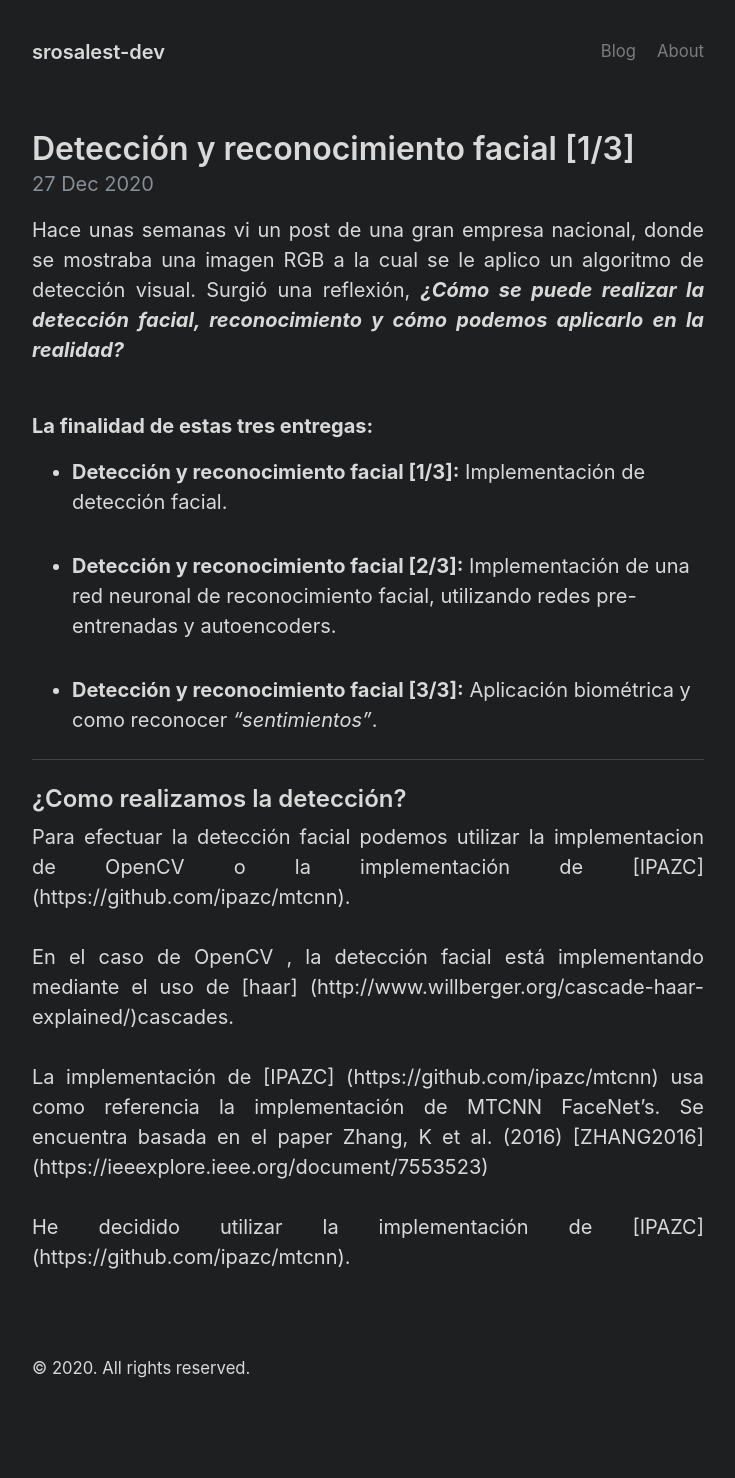
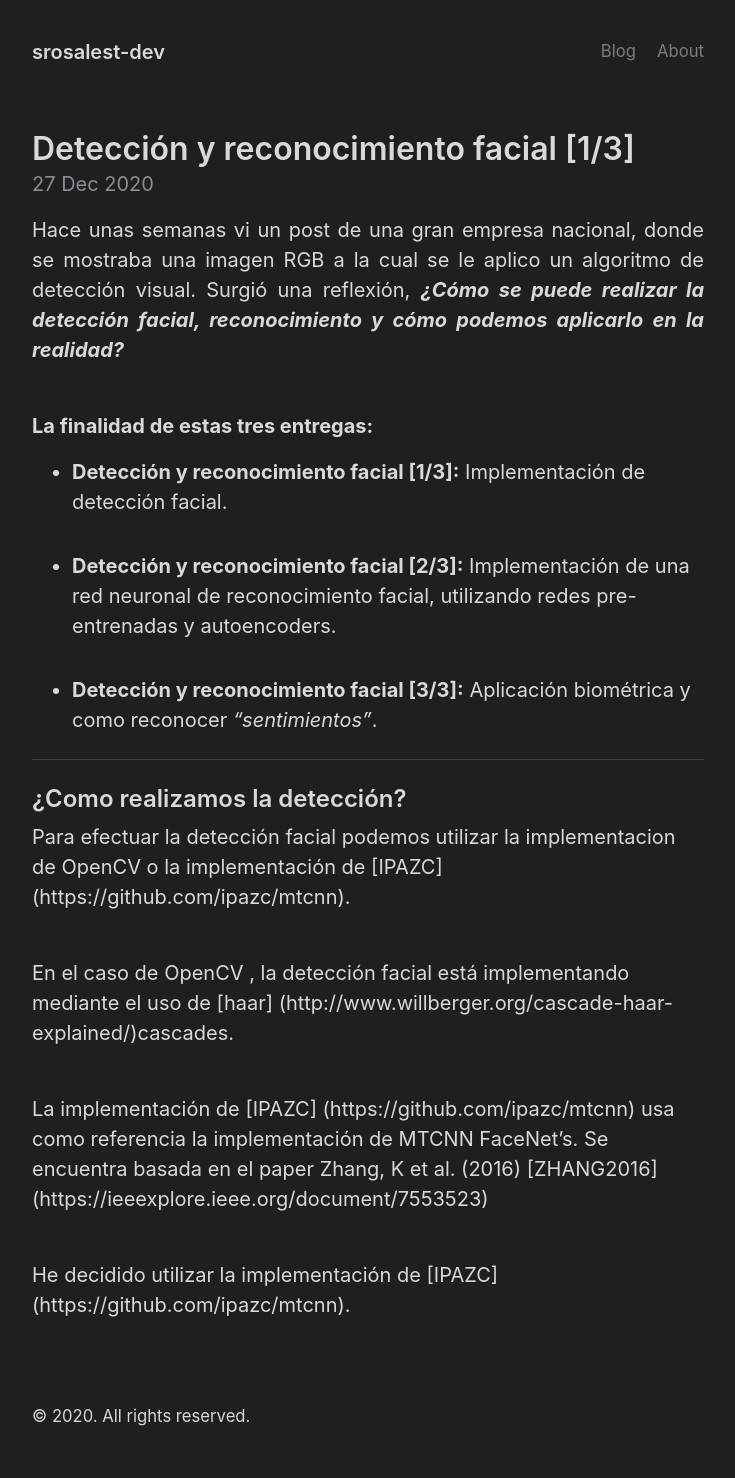
Before and after one commit to srosalest/srosalest.github.io, a Jekyll site: the page built from _posts/2020-12-27-deteccion-y-reconocimiento-facial.md, in a window 1280 px wide. Shown: the whole page, without its empty margins (272-1007 px from the left). Built offline with Jekyll 4.4.1, drawn with Linux system fonts in a browser that asks for light colours; before the commit the page ends 1430 px from its top, so only the background shows below that.

Commit message:
first post

```diff
--- a/_posts/2020-12-27-deteccion-y-reconocimiento-facial.md
+++ b/_posts/2020-12-27-deteccion-y-reconocimiento-facial.md
@@ -22,7 +22,7 @@ autor: Sebastián Rosales
 
 ## ¿Como realizamos la detección?
 
-<p align=justify>
+
 Para efectuar la detección facial podemos utilizar la implementacion de OpenCV o la implementación de
 [IPAZC] (https://github.com/ipazc/mtcnn).
 <br/>
@@ -38,4 +38,3 @@ La implementación de [IPAZC] (https://github.com/ipazc/mtcnn) usa como referenc
 <br/>
 He decidido utilizar la implementación de [IPAZC] (https://github.com/ipazc/mtcnn).
 <br/>
-</p>
```
